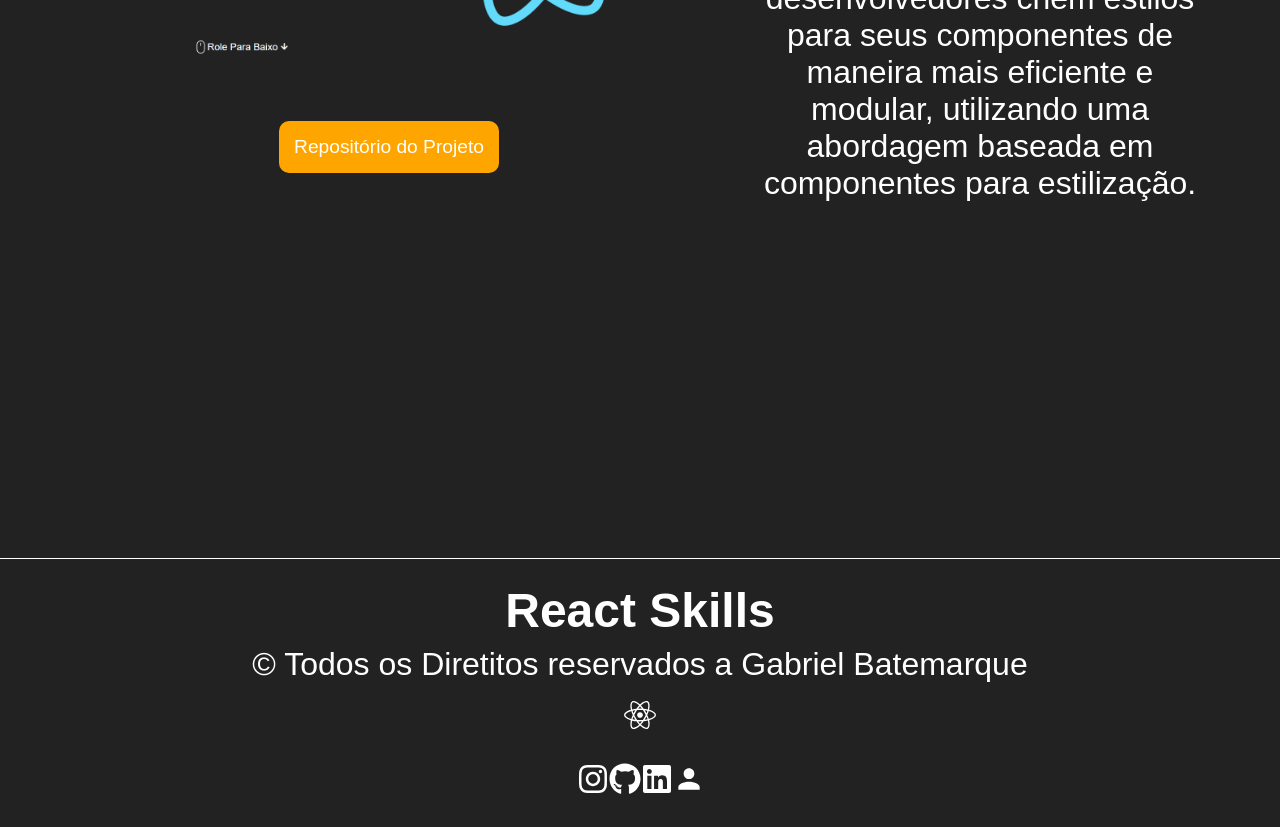
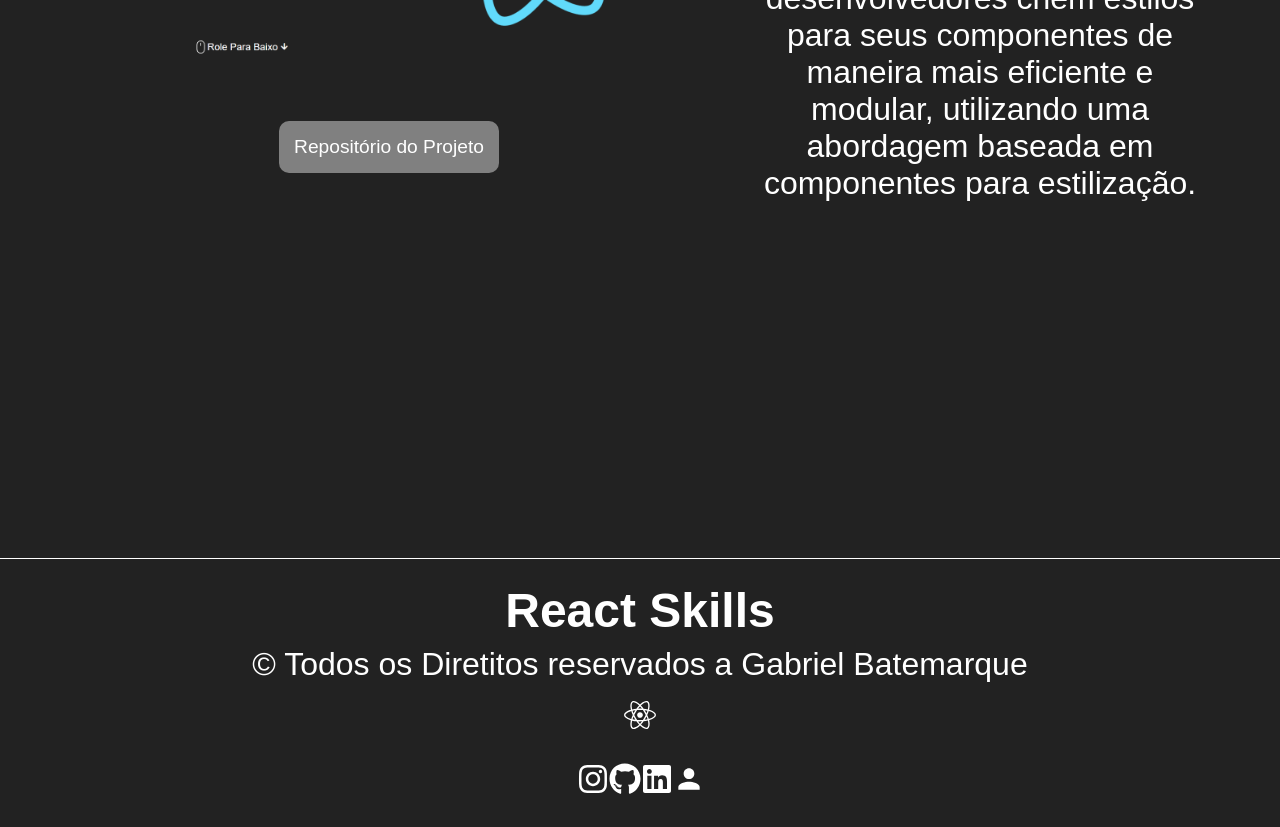
Before and after one commit to BielBatemarque/portifolio-react, a React (Create React App) app: page / in a window 1280 px wide. Shown: the part 4960-5787 px from the top of the page. Built offline with nearby package versions, Linux system fonts and the light colour scheme.

Commit message:
bnts funcionais

```diff
--- a/src/components/Button/index.jsx
+++ b/src/components/Button/index.jsx
@@ -1,7 +1,12 @@
 import { ColorButton } from "./styles";
 
-export const Button = ({ text, color , action}) => {
+export const Button = ({ text, color , link}) => {
+
+    const handleTransfer = (url) => {
+        window.open(url, '_blank');
+    }
+
     return(
-        <ColorButton onClick={action} color={color}>{text}</ColorButton>
+        <ColorButton onClick={() => handleTransfer(link)} color={color}>{text}</ColorButton>
     );
 }
--- a/src/components/NextJs/index.jsx
+++ b/src/components/NextJs/index.jsx
@@ -14,7 +14,7 @@ export const NextJs = ()  => {
                     <div>
                     <AcerterdIMG src={next}/>
                         <FlexContainer>
-                            <Button color={'purple'} text={'Repositório do Projeto'}/>
+                            <Button color={'purple'} text={'Repositório do Projeto'} link={'https://github.com/BielBatemarque/curd-next'}/>
                         </FlexContainer>
                     </div>
                     <div style={{
--- a/src/components/ReactHooks/index.jsx
+++ b/src/components/ReactHooks/index.jsx
@@ -14,7 +14,7 @@ export const Hooks = () => {
                     <div>
                     <AcerterdIMG src={hooks}/>
                         <FlexContainer >
-                            <Button color={'red'} text={'Repositório do Projeto'}/>
+                            <Button color={'red'} text={'Repositório do Projeto'} link={'https://github.com/BielBatemarque/react-hooks'}/>
                         </FlexContainer>
                     </div>
                     <div style={{
--- a/src/components/Redux/index.jsx
+++ b/src/components/Redux/index.jsx
@@ -14,7 +14,7 @@ export const Redux = () => {
                     <div>
                     <AcerterdIMG src={redux}/>
                         <FlexContainer >
-                            <Button color={'orange'} text={'Repositório do Projeto'}/>
+                            <Button color={'orange'} text={'Repositório do Projeto'} link={'https://github.com/BielBatemarque/projeto-redux'}/>
                         </FlexContainer>
                     </div>
                     <div style={{
--- a/src/components/RouterDom/indes.jsx
+++ b/src/components/RouterDom/indes.jsx
@@ -15,7 +15,7 @@ export const RouterDom = () => {
                     <div>
                         <AcerterdIMG src={routerDOm} />
                         <FlexContainer>
-                            <Button color={'green'} text={'Repositório do Projeto'}/>
+                            <Button color={'green'} text={'Repositório do Projeto'} link={'https://github.com/BielBatemarque/react-router'}/>
                         </FlexContainer>
                     </div>
                     <div style={{
--- a/src/components/Styled-Components/index.jsx
+++ b/src/components/Styled-Components/index.jsx
@@ -14,7 +14,7 @@ export const StyledComponents = () => {
                     <div>
                     <AcerterdIMG src={components}/>
                         <FlexContainer>
-                            <Button color={'orange'} text={'Repositório do Projeto'}/>
+                            <Button color={'gray'} text={'Repositório do Projeto'}/>
                         </FlexContainer>
                     </div>
                     <div style={{
```
